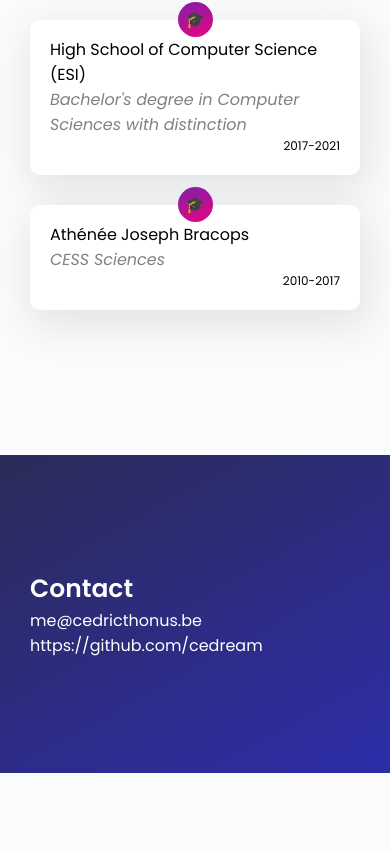
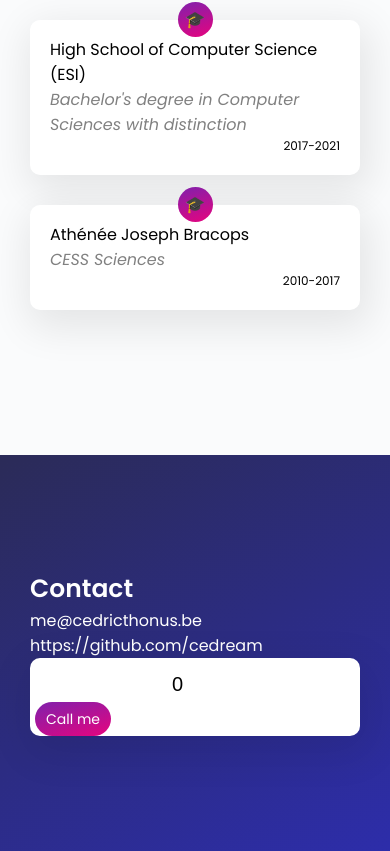
Before and after one commit to cedreams/portfolio, a Next.js app: page / in a window 390 px wide. Shown: the part 1681-2532 px from the top of the page. Before the commit the page ends 2454 px from the top, so only its background shows below. Built offline with nearby package versions, Linux system fonts and the light colour scheme.

Commit message:
feat: add field phone number

```diff
--- a/src/components/Contact.tsx
+++ b/src/components/Contact.tsx
@@ -1,10 +1,35 @@
+import React, {useState} from "react";
+
 export default function Contact() {
+
+    const [phone, setPhone] = useState<number>(0);
+
+    function handleChange(event: any) {
+        let dataIn = event.nativeEvent.data;
+        if((dataIn != null
+            && dataIn.match("[0-9]")
+            && event.target.value.length <= 10)
+            || (dataIn == null)) {
+            setPhone(event.target.value);
+        }
+    }
+
+    function handleClick() {
+        //TODO: submit phone number to api.
+    }
+
     return (
         <div id="contact" className="contact-content">
             <div className="contact-title title">Contact</div>
             <div className="contact-desc"></div>
             <div className="contact-mail">me@cedricthonus.be</div>
             <div className="contact-github">https://github.com/cedream</div>
+
+            <div className="phone-section">
+                <input type="text" onChange={handleChange} value={phone} className="phone-field" />
+                <span onClick={handleClick} className="phone-submit">Call me</span>
+            </div>
+
         </div>
     );
 }
--- a/src/styles/global.css
+++ b/src/styles/global.css
@@ -233,6 +233,36 @@ body,html {
     margin-right: 5px;
 }
 
+.phone-section {
+    background: white;
+    display: inline-block;
+    padding: 5px;
+    box-shadow: 4px 12px 40px 6px rgb(0 0 0 / 9%);
+    border-radius: 10px;
+}
+
+.phone-field {
+    border: none;
+    padding: 10px;
+    outline: 0;
+    font-size:20px;
+    text-align:center;
+}
+
+.phone-submit {
+    padding: 7px 11px;
+    color: white;
+    background: linear-gradient(163.1deg,#7a22af -5.81%,#f40078 113.99%);
+    border-radius: 50px;
+    font-size: 14px;
+    transition: .25s ease-in-out;
+    cursor:pointer;
+}
+
+.phone-submit:hover {
+    transform: scale(1.2);
+}
+
 @media screen and (max-width: 550px) {
     .title {
         font-weight: 600;
```
